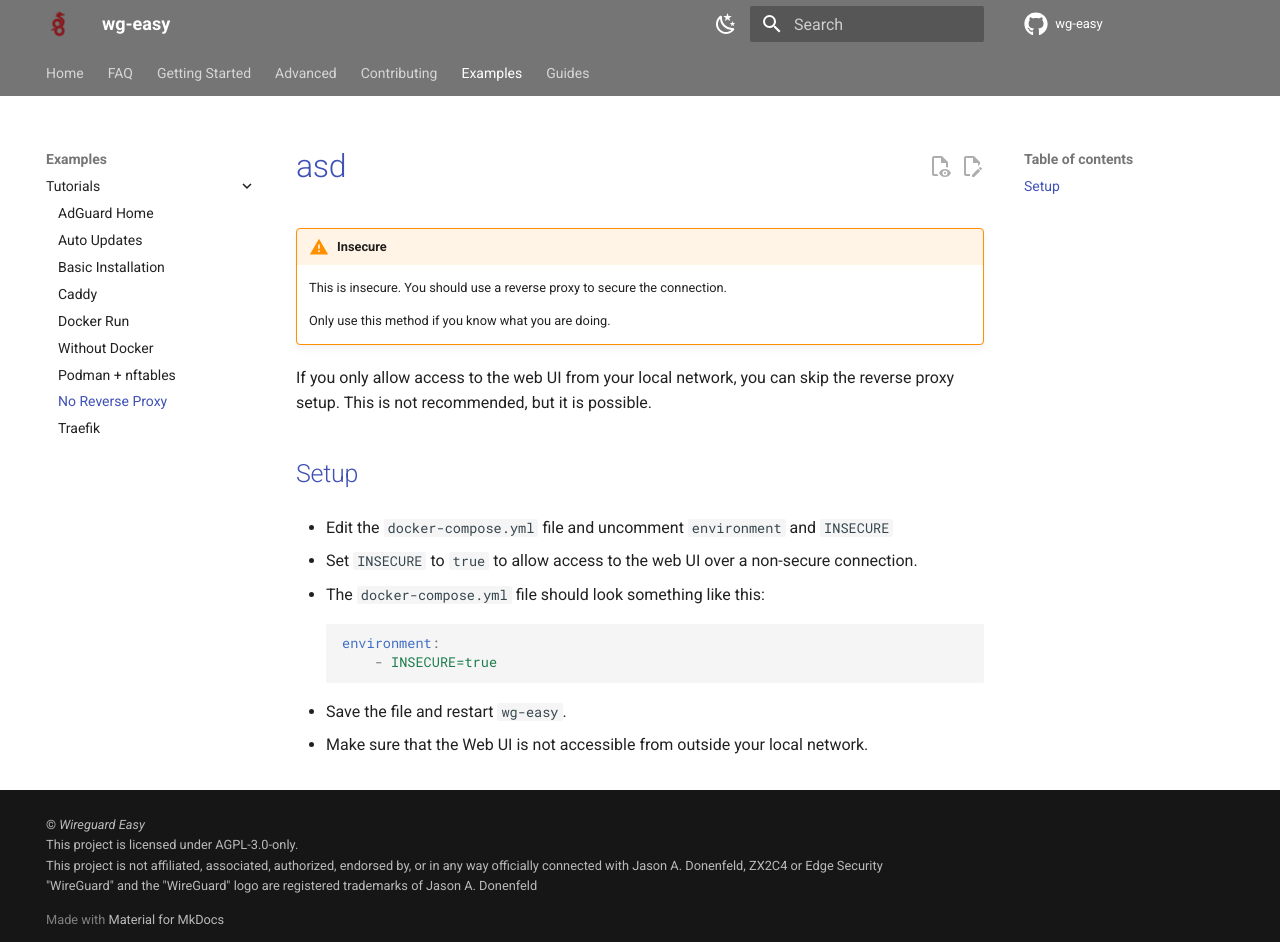
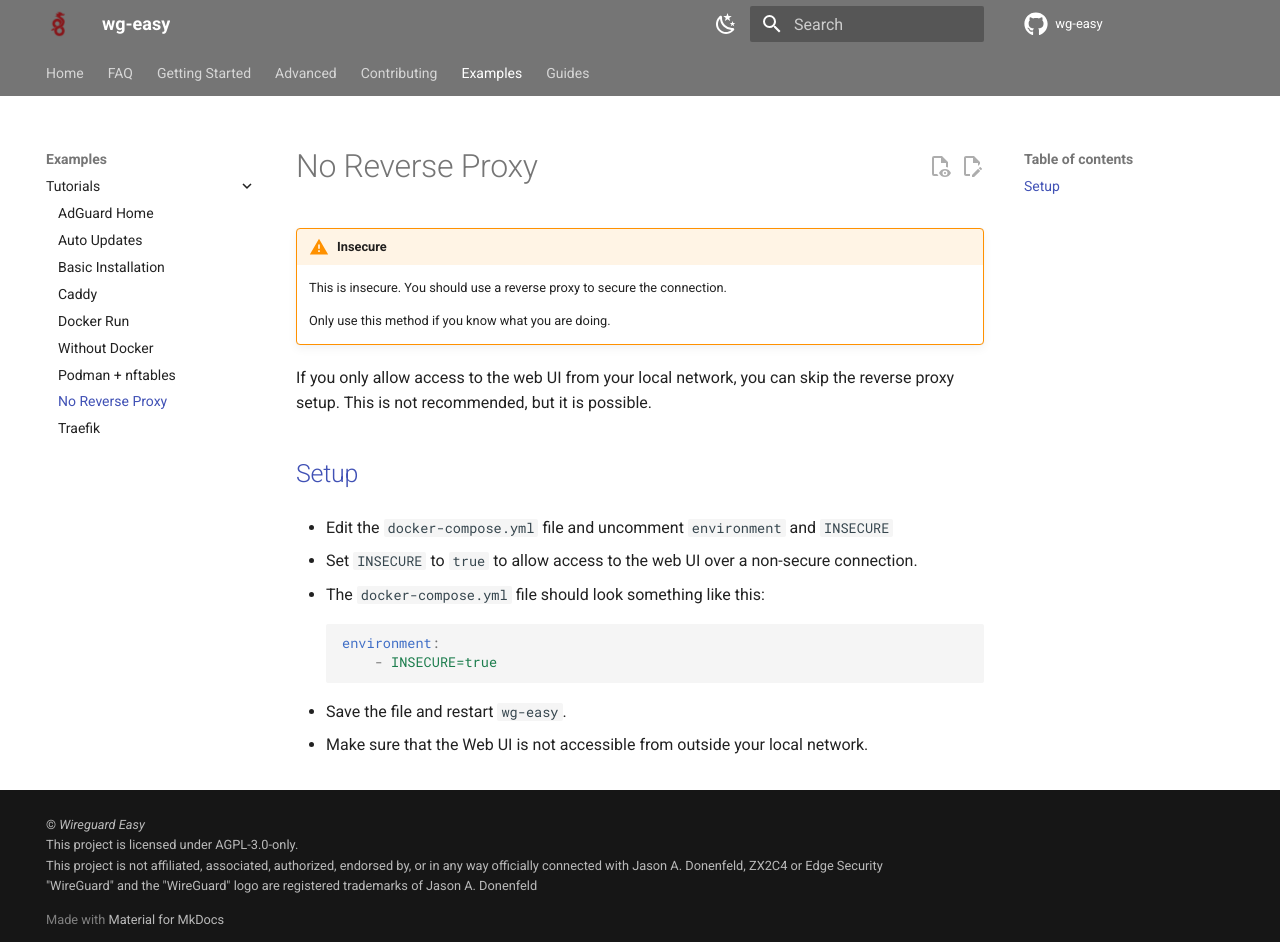
Before and after one commit to wg-easy/wg-easy, an MkDocs documentation site: the page built from docs/content/examples/tutorials/reverse-proxyless.md, in a window 1280 px wide and 942 px high. Built offline with MkDocs 1.6.1 and Material for MkDocs 9.7.7, drawn with Linux system fonts in a browser that asks for light colours; comment, search, counter and statistics services are not loaded; the version menu is left out.

Commit message:
remove header

```diff
--- a/docs/content/examples/tutorials/reverse-proxyless.md
+++ b/docs/content/examples/tutorials/reverse-proxyless.md
@@ -1,8 +1,6 @@
 ---
 title: No Reverse Proxy
 ---
-
-# asd
 
 /// warning | Insecure
 
```
